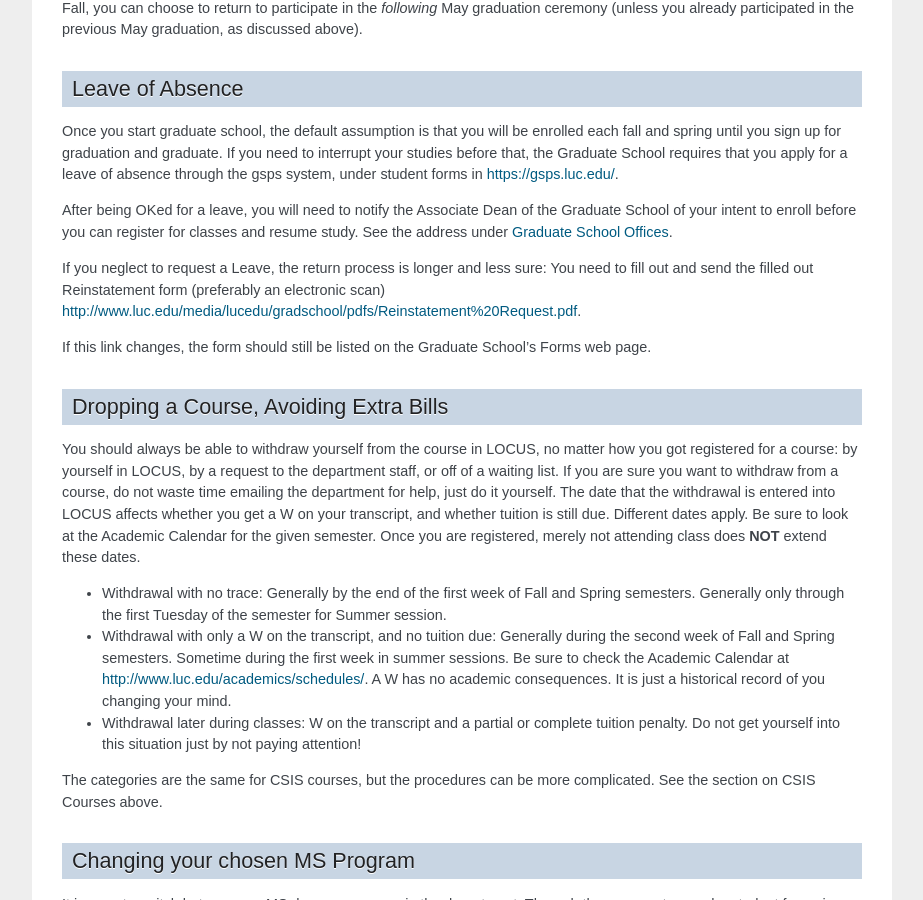
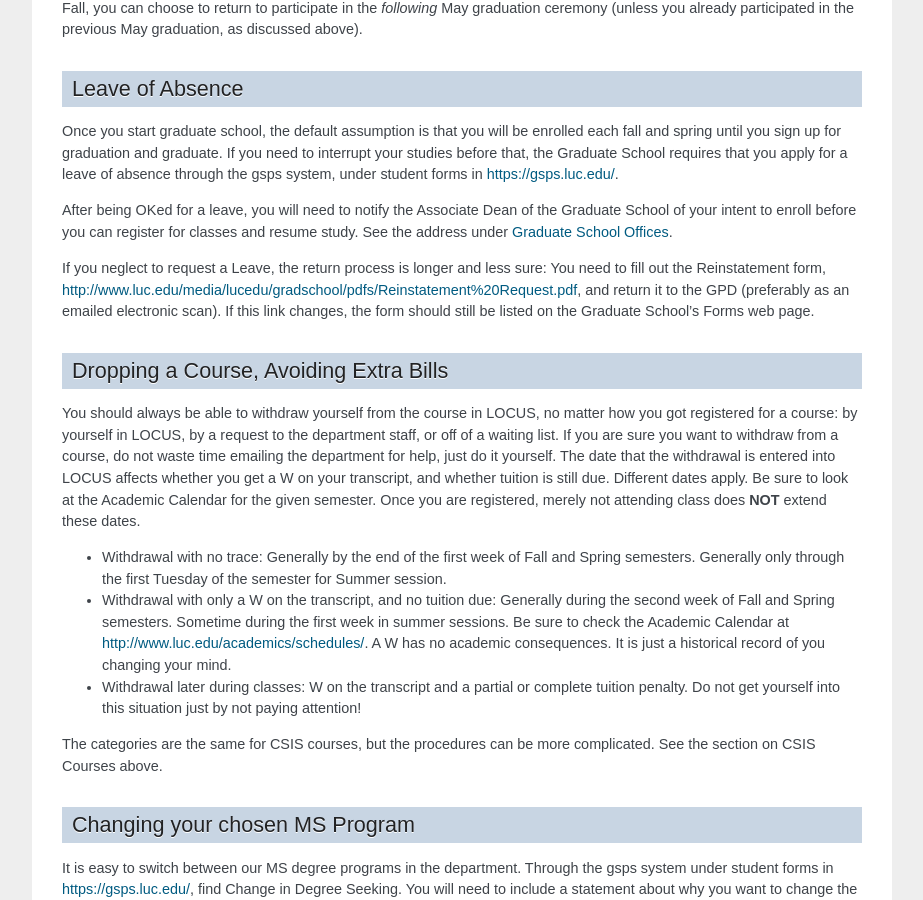
Before and after one commit to LoyolaChicagoCS/gradhandbook, a Sphinx documentation site: the page built from source/regulations.rst, in a window 1280 px wide and 900 px high, scrolled down 4531 px. Shown: the whole window, without its empty margins (198-1121 px from the left). Built offline with Sphinx 7.4.7, drawn with Linux system fonts in a browser that asks for light colours.

Commit message:
re-instatementEdit

```diff
--- a/source/regulations.rst
+++ b/source/regulations.rst
@@ -388,10 +388,9 @@ to enroll before you can register for
 classes and resume study. See the address under :ref:`graduate-school-offices`.
 
 If you neglect to request a Leave, the return process is longer and less sure:
-You need to fill out and send the filled out Reinstatement form
-(preferably an electronic scan)
-http://www.luc.edu/media/lucedu/gradschool/pdfs/Reinstatement%20Request.pdf.
-
+You need to fill out the Reinstatement form,
+http://www.luc.edu/media/lucedu/gradschool/pdfs/Reinstatement%20Request.pdf,
+and return it to the GPD (preferably as an emailed electronic scan).
 If this link changes, the form should still be listed on the Graduate School's
 Forms web page.
 
```
